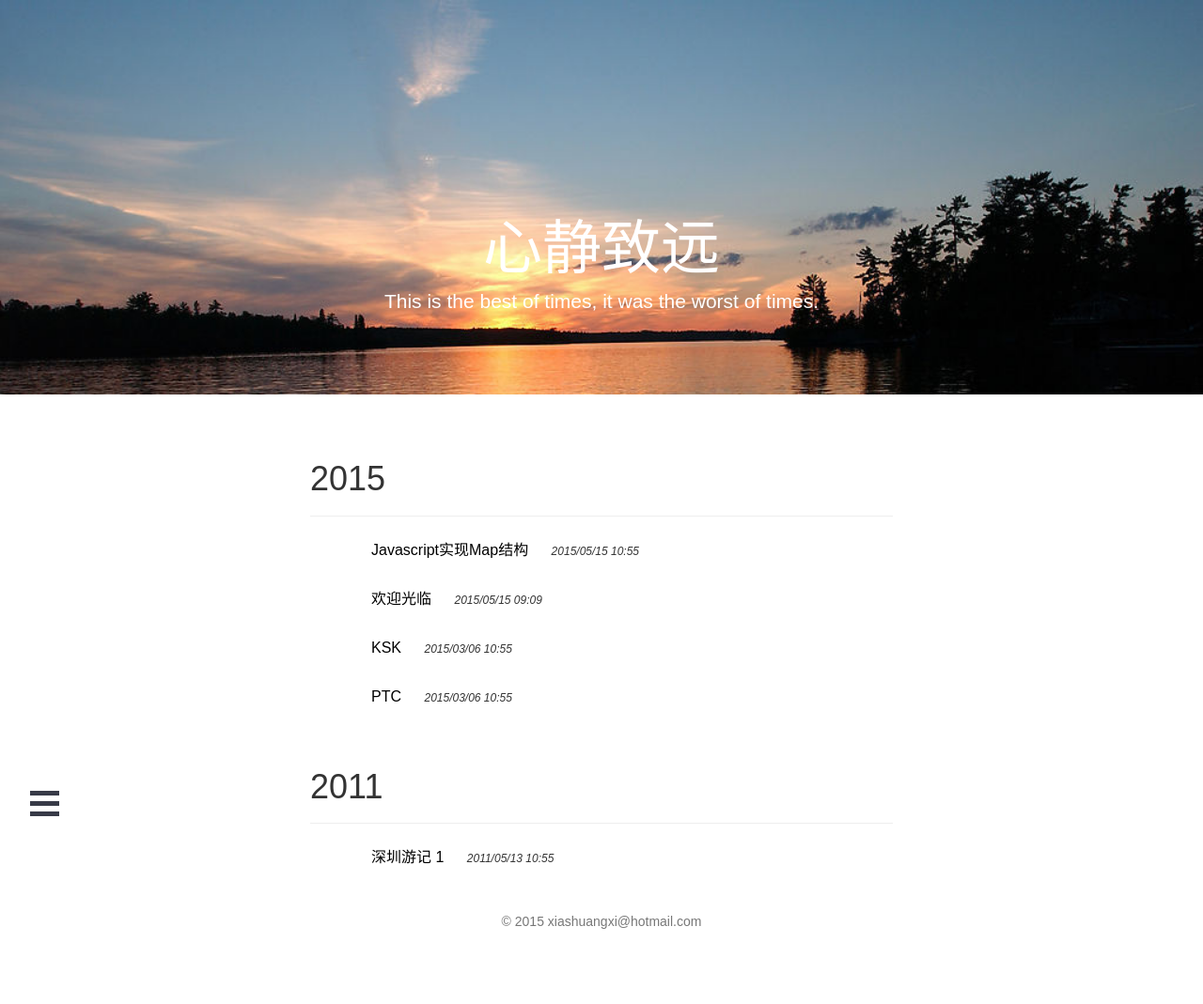
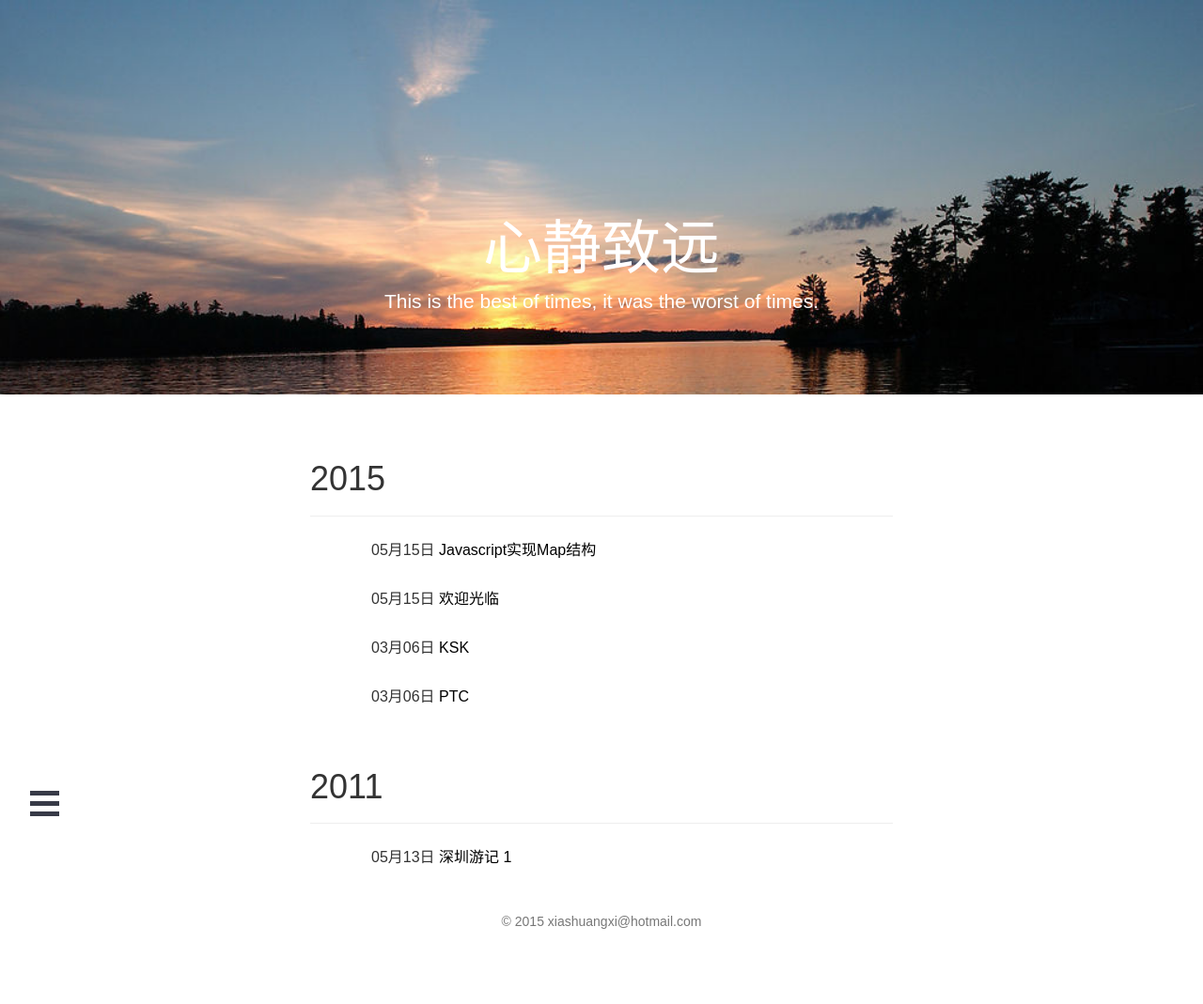
Before and after one commit to jinchangle/xiashuangxi.github.io, a Jekyll site: the page built from archive.html, in a window 1280 px wide. Shown: the whole page at 94% size. Built offline with Jekyll 4.4.1, drawn with Linux system fonts in a browser that asks for light colours; nearby versions of some CDN libraries; comment, search, counter and statistics services are not loaded.

Commit message:
Update archive.html

```diff
--- a/_layouts/archive.html
+++ b/_layouts/archive.html
@@ -19,8 +19,8 @@
                 {% endif %}
                         <div class="container" style='margin-left: 50px;'>
                             <p id='page.content' class="lead">
+                                    <span>{{ post.date | date:"%m月%d日"}}</span>
                                     <a href = '{{ post.url }}'>{{ post.title }}</a>
-                                    <span style="font-size:12px;margin-left: 20px;font-style:italic;">{{ post.date | date:"%Y/%m/%d %H:%M"}}</span>
                             </p>
                         </div>
                     </div>
```
